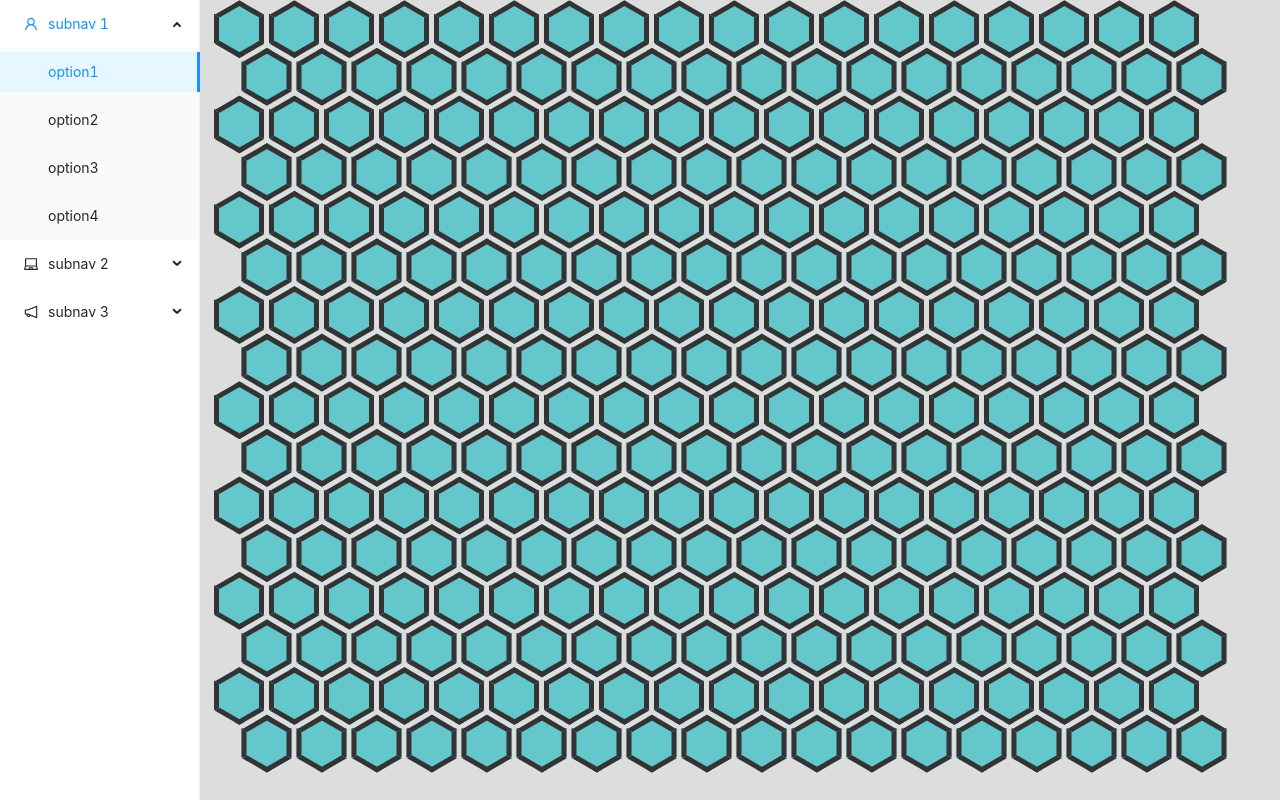
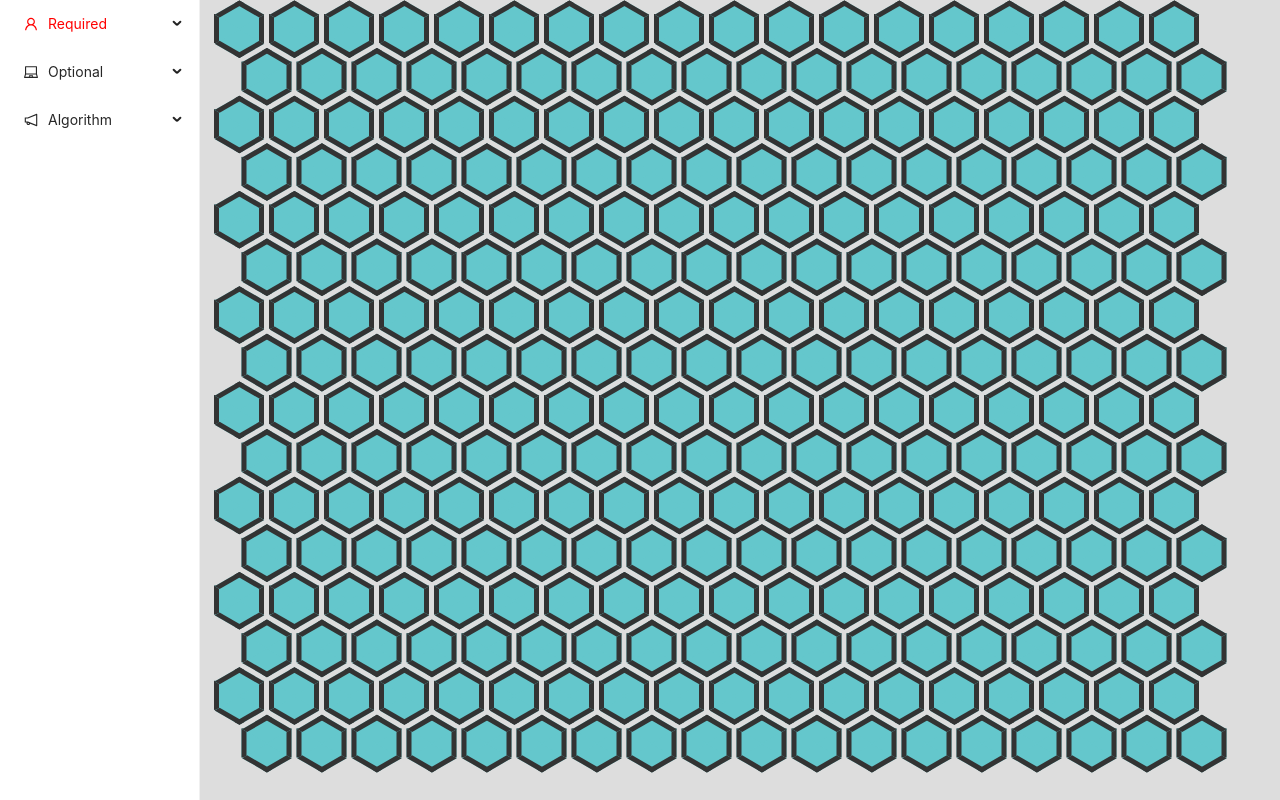
Before and after one commit to GeorgeSheppard/path-finder, a React (Create React App) app: page / in a window 1280 px wide. Built offline with nearby package versions, Linux system fonts and the light colour scheme.

Commit message:
Created properties on the toolbar component that are passed down into the hexagons to allow for state capture of the grid

```diff
--- a/src/Canvas/canvas.jsx
+++ b/src/Canvas/canvas.jsx
@@ -1,7 +1,7 @@
 import React, { useRef, useEffect, useState } from "react";
 
 const Canvas = (props) => {
-    const { Component } = props;
+    const { Component, ...other } = props;
 
     const ref = useRef(null);
     const [windowSize, setWindowSize] = useState({height: 0, width: 0});
@@ -21,7 +21,7 @@ const Canvas = (props) => {
     }
 
     return (<div ref={ref} style={canvasStyle}>
-        <Component {...{windowSize}} />
+        <Component {...{windowSize, ...other}} />
     </div>);
 }
 
--- a/src/HexagonGrid/hexagonGrid.jsx
+++ b/src/HexagonGrid/hexagonGrid.jsx
@@ -3,7 +3,7 @@ import Hexagon, { hexagonStylingProps } from "../Hexagon/hexagon";
 
 const HexagonGrid = (props) => {
     const { width = 50, borderWidth = 5, spacing = 5,
-    backgroundColor = "#64C7CC" } = props
+		backgroundColor = "#64C7CC", ...other } = props
 
     const createGrid = (windowSize, width, spacing, borderWidth) => {
         if (windowSize.height !== 0 && windowSize.width !== 0) {
@@ -39,7 +39,6 @@ const HexagonGrid = (props) => {
         return { pixelsX, pixelsY }
     }
 
-    console.log(props.windowSize, width, spacing, borderWidth)
     const gridProps = createGrid(props.windowSize, width, spacing, borderWidth)
     const hexagonProps = hexagonStylingProps({ width, borderWidth, backgroundColor });
 
@@ -50,13 +49,12 @@ const HexagonGrid = (props) => {
             const transform = coordToPixels(x, y, spacing, width);
 
             const { spaceX, spaceY } = gridProps;
-            console.log(spaceX, spaceY);
 
             const style = {
                 transform: `translate(${transform.pixelsX}px, ${transform.pixelsY}px)`
-            }
+						}
 
-            return <Hexagon key={`${coord[0]}:${coord[1]}`} style={style} {...hexagonProps} />
+            return <Hexagon key={`${x}:${y}`} style={style} {...{...hexagonProps, coord, ...other}} />
         })}
     </div>)
 }
--- a/src/Toolbar/toolbar.jsx
+++ b/src/Toolbar/toolbar.jsx
@@ -1,4 +1,4 @@
-import React from "react";
+import React, { useState } from "react";
 import { Layout, Menu } from "antd";
 import {
   UserOutlined,
@@ -13,33 +13,39 @@ import HexagonGrid from "../HexagonGrid/hexagonGrid";
 const { SubMenu } = Menu;
 const { Sider } = Layout;
 
-function Toolbar() {
+const Toolbar = () => {
+	const [hexagonStates, setHexagonStates] = useState({
+		start: [],
+		goal: [],
+		wall: [],
+	})
+	const [selected, setSelected] = useState('wall')
+
   return (
     <Layout>
       <Layout>
         <Sider width={200} className="site-layout-background">
           <Menu
-            mode="inline"
-            defaultSelectedKeys={["1"]}
-            defaultOpenKeys={["sub1"]}
+						mode="inline"
             style={{ height: "100vh" }}
           >
-            <SubMenu key="sub1" icon={<UserOutlined />} title="subnav 1">
-              <Menu.Item key="1">option1</Menu.Item>
-              <Menu.Item key="2">option2</Menu.Item>
-              <Menu.Item key="3">option3</Menu.Item>
-              <Menu.Item key="4">option4</Menu.Item>
+            <SubMenu key="sub1" icon={<UserOutlined />} title="Required" style={{
+							color: (hexagonStates.start.length === 0 || hexagonStates.goal.length === 0) && "red"
+						}}>
+              <Menu.Item key="1" onClick={() => setSelected('start')} style={{
+								color: hexagonStates.start.length === 0 && "red"
+							}}>Start</Menu.Item>
+              <Menu.Item key="2" onClick={() => setSelected('goal')} style={{
+								color: hexagonStates.goal.length === 0 && "red"
+							}}>Goal</Menu.Item>
             </SubMenu>
-            <SubMenu key="sub2" icon={<LaptopOutlined />} title="subnav 2">
-              <Menu.Item key="5">option5</Menu.Item>
-              <Menu.Item key="6">option6</Menu.Item>
-              <Menu.Item key="7">option7</Menu.Item>
-              <Menu.Item key="8">option8</Menu.Item>
+            <SubMenu key="sub2" icon={<LaptopOutlined />} title="Optional" >
+              <Menu.Item key="3" onClick={() => setSelected('wall')}>Wall</Menu.Item>
             </SubMenu>
             <SubMenu
               key="sub3"
               icon={<NotificationOutlined />}
-              title="subnav 3"
+              title="Algorithm"
             >
               <Menu.Item key="9">option9</Menu.Item>
               <Menu.Item key="10">option10</Menu.Item>
@@ -48,7 +54,7 @@ function Toolbar() {
             </SubMenu>
           </Menu>
         </Sider>
-            <Canvas Component={HexagonGrid} />
+            <Canvas Component={HexagonGrid} {...{selected, hexagonStates, setHexagonStates}} />
       </Layout>
     </Layout>
   );
```
